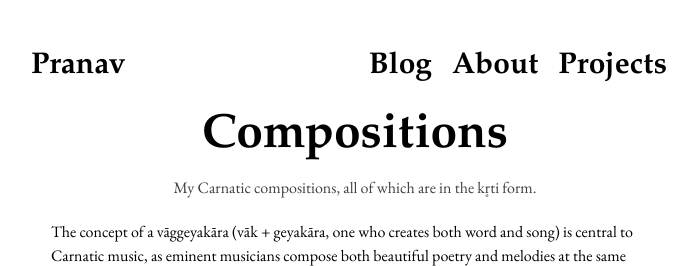
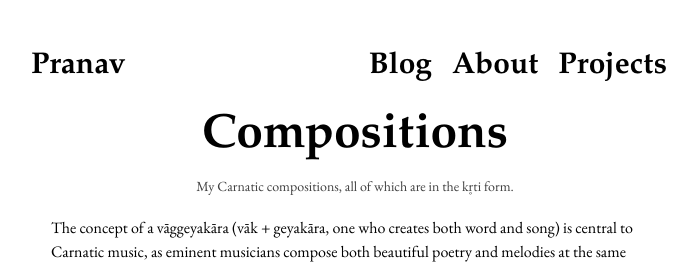
Before and after one commit to pranavk04/my-blog, a SvelteKit app: page /compositions in a window 1280 px wide. Shown: the top 266 px of the page, without its empty margins (285-982 px from the left). Built offline with nearby package versions, Linux system fonts and the light colour scheme; a web font is replaced by a local one.

Commit message:
font fix

```diff
--- a/src/routes/compositions/+page.svelte
+++ b/src/routes/compositions/+page.svelte
@@ -1,6 +1,6 @@
 <div class='space-y-4'>
 	<h1 class="md:text-5xl font-heading text-3xl font-black text-center">Compositions</h1>
-	<p class="text-gray-700 text-center">My Carnatic compositions, all of which are in the kr̥ti form.</p>
+	<p class="md:text-sm text-xs text-gray-700 text-center">My Carnatic compositions, all of which are in the kr̥ti form.</p>
 </div>
 
 <p>
```
